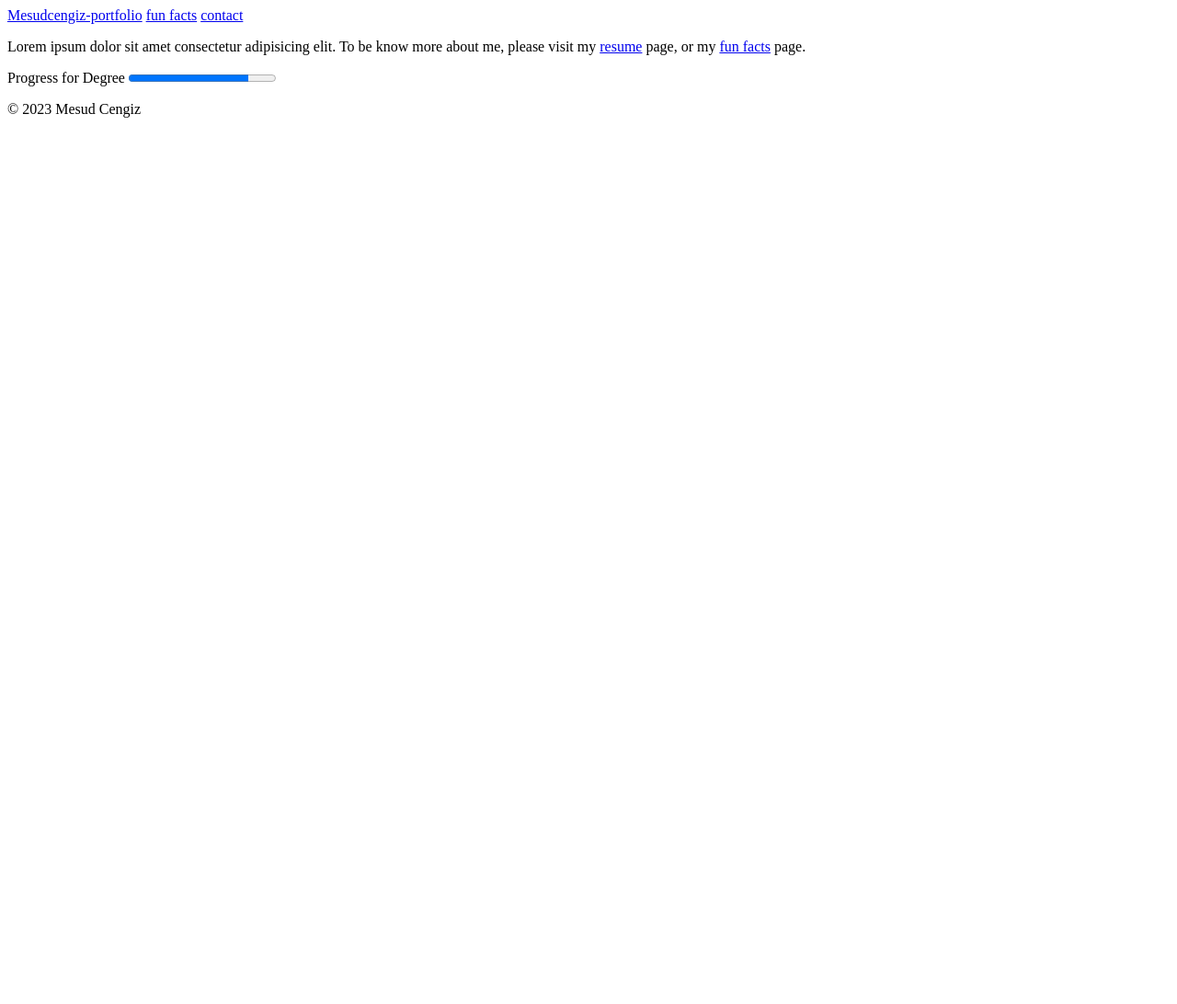
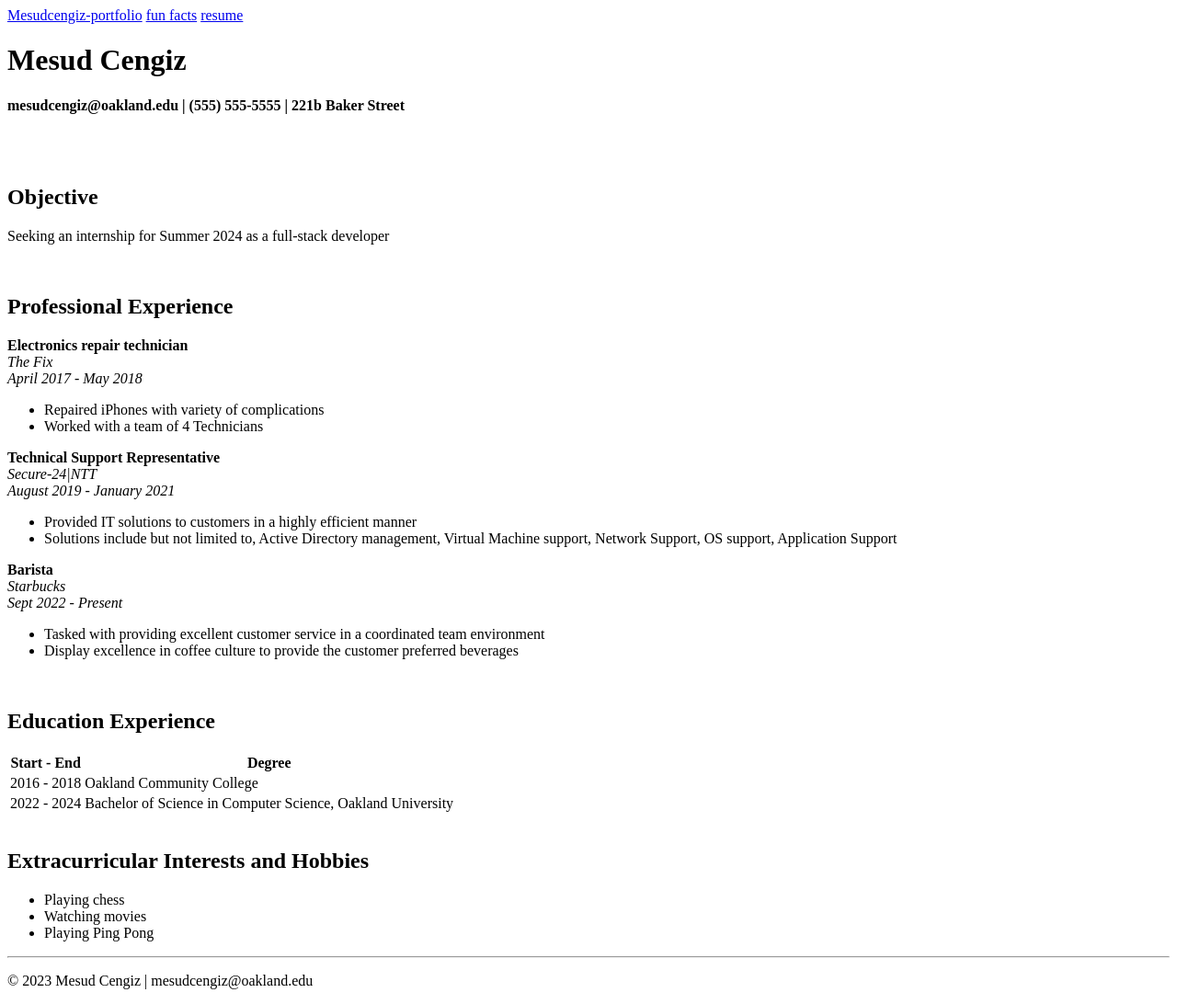
Before and after one commit to CSI3150-MesudCengiz/Takehome-1, a plain HTML site: page html/resume.html in a window 1280 px wide. Shown: the whole page at 92% size. Before the commit the page ends 800 px from the top, so only its background shows below. Drawn offline with Linux system fonts and the light colour scheme.

Commit message:
Directory tests

```diff
--- a/html/resume.html
+++ b/html/resume.html
@@ -6,36 +6,89 @@
     <meta name="viewport" content="width=device-width, initial-scale=1.0">
     <title>Mesudcengiz-portfolio</title>
     <!-- favicon -->
-    <link rel="shortcut icon" href="/images/favicon.ico" type="image/x-icon">
+    <link rel="shortcut icon" href="images/favicon-32x32.png" type="image/x-icon">
 </head>
 <body>
+
     <!-- Nav bar-->
     <nav class="navbar navbar-expand-lg navbar-dark bg-dark">
         <div class="container-fluid">
-            <a href="#">Mesudcengiz-portfolio</a>
-            <a href="/html/funfacts.html">fun facts</a>
-            <a href="/html/resume.html">contact</a>
+            <a href="../index.html">Mesudcengiz-portfolio</a>
+            <a href="funfacts.html">fun facts</a>
+            <a href="resume.html">resume</a>
         </div>
     </nav>
     <!-- Nav bar End-->
 
     <!-- Main Content-->
+    <header>
+        <h1>Mesud Cengiz</h1>
+        <h4>mesudcengiz@oakland.edu | (555) 555-5555 | 221b Baker Street</p>
+    </header>
+    <div>
 
-    <div>
-        <p>
-            Lorem ipsum dolor sit amet consectetur adipisicing elit.
-            To be know more about me, please visit my <a href="/html/resume.html">resume</a> page, or my <a href="/html/funfacts.html">fun facts</a> page.
-        </p>
-        <label for="degree">Progress for Degree</label>
-        <progress id="degree" value="104" max="128"> 81% </progress>
+        <br><br>
+
+        <h2>Objective</h2>
+        <p>Seeking an internship for Summer 2024 as a full-stack developer</p>
+
+        <br>
+
+        <h2>Professional Experience</h2>
+
+        <strong>Electronics repair technician</strong> <br>
+        <i>The Fix</i> <br>
+        <i>April 2017 - May 2018</i> <br>
+        <ul>
+            <li>Repaired iPhones with variety of complications</li>
+            <li>Worked with a team of 4 Technicians</li>
+        </ul>
+        <strong>Technical Support Representative</strong> <br>
+        <i>Secure-24|NTT</i> <br>
+        <i>August 2019 - January 2021</i> <br>
+        <ul>
+            <li>Provided IT solutions to customers in a highly efficient manner</li>
+            <li>Solutions include but not limited to, Active Directory management, Virtual Machine support, Network Support, OS support, Application Support</li>
+        </ul>
+        <strong>Barista</strong> <br>
+        <i>Starbucks</i> <br>
+        <i>Sept 2022 - Present</i> <br>
+        <ul>
+            <li>Tasked with providing excellent customer service in a coordinated team environment</li>
+            <li>Display excellence in coffee culture to provide the customer preferred beverages</li>
+        </ul>
+
+        <br>
+        <h2>Education Experience</h2>
+        <table>
+            <tr>
+                <th>Start - End</th>
+                <th>Degree</th>
+            </tr>
+            <tr>
+                <td>2016 - 2018</td>
+                <td>Oakland Community College </td>
+            </tr>
+            <tr>
+                <td>2022 - 2024</td>
+                <td> Bachelor of Science in Computer Science, Oakland University</td>
+            </tr>
+        </table>
+        <br>
+        <h2>Extracurricular Interests and Hobbies</h2>
+        <ul>
+            <li>Playing chess</li>
+            <li>Watching movies</li>
+            <li>Playing Ping Pong</li>
     </div>
 
     <!-- Main Content End-->
 
     <!-- Footer -->
+    <hr>
     <footer>
         <p>
-            &copy; 2023 Mesud Cengiz
+            &copy; 2023 Mesud Cengiz | mesudcengiz@oakland.edu
         </p>
     </footer>
     <!-- Footer End-->
```
Also changed, not shown: html/funfacts.html (+34 -11 lines), index.html (+20 -8 lines), images/bookcover.png (added), images/favicon-32x32.png (added), images/images.jpg (deleted), images/profilepic.png (added), 1 other file.
